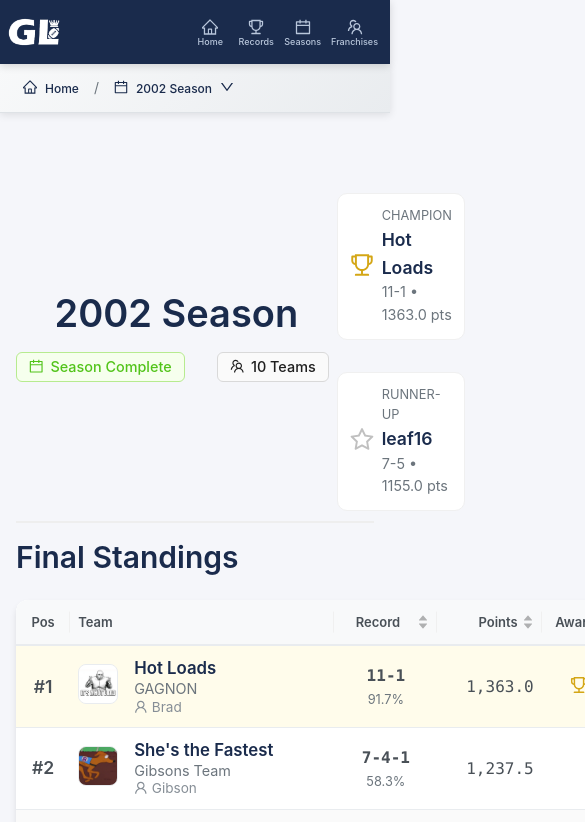
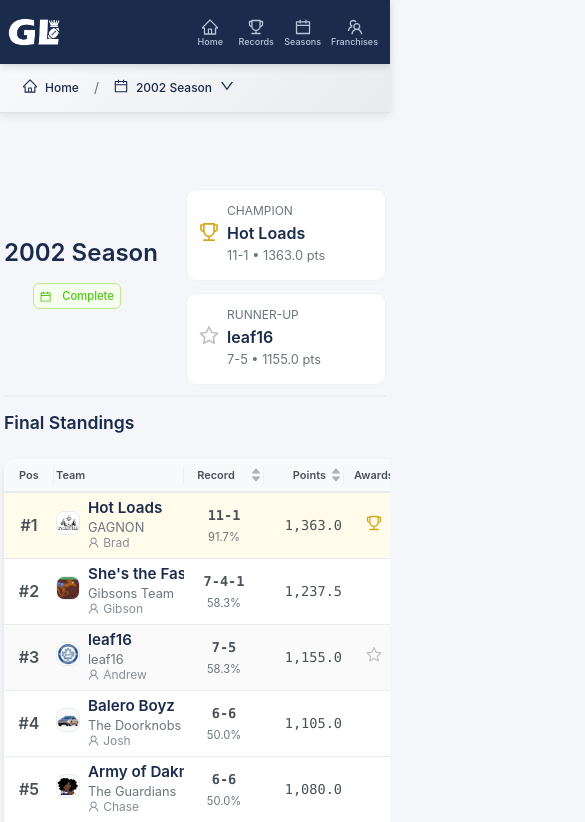
Before and after one commit to bsnooks/FantasyArchive, a React (Create React App) app in the folder frontend/: page /season/2002 in a window 390 px wide. Shown: the top 822 px of the page, 585 px wide, since content can reach past the window. Built offline with nearby package versions, Linux system fonts and the light colour scheme.

Commit message:
Clean up season pages mobile layout.

```diff
--- a/frontend/src/components/tables/SeasonStandingsTable.tsx
+++ b/frontend/src/components/tables/SeasonStandingsTable.tsx
@@ -42,13 +42,13 @@ const SeasonStandingsTable: React.FC<SeasonStandingsTableProps> = ({
     {
       title: 'Pos',
       key: 'standing',
-      width: 60,
+      width: 50,
       align: 'center',
       render: (record: Team) => (
         <span style={{
           fontWeight: 600,
           color: '#495057',
-          fontSize: '1.1rem'
+          fontSize: '1rem'
         }}>
           #{record.Standing}
         </span>
@@ -57,15 +57,16 @@ const SeasonStandingsTable: React.FC<SeasonStandingsTableProps> = ({
     {
       title: 'Team',
       key: 'team',
-      width: 300,
+      minWidth: 180,
+      ellipsis: true,
       render: (record: Team) => (
-        <Space size="middle">
+        <Space size="small">
           <FranchiseLogo
             franchiseId={record.FranchiseId}
             franchiseName={record.FranchiseName}
-            size="medium"
+            size="small"
           />
-          <div style={{ lineHeight: 1.2 }}>
+          <div style={{ lineHeight: 1.2, minWidth: 0 }}>
             {showActions ? (
               <FranchiseLink
                 franchiseId={record.FranchiseId}
@@ -76,7 +77,7 @@ const SeasonStandingsTable: React.FC<SeasonStandingsTableProps> = ({
                   fontWeight: 600,
                   color: '#1a2b4c',
                   textDecoration: 'none',
-                  fontSize: '1.05rem'
+                  fontSize: '0.95rem'
                 }}
               >
                 {record.FranchiseName}
@@ -85,24 +86,27 @@ const SeasonStandingsTable: React.FC<SeasonStandingsTableProps> = ({
               <span style={{
                 fontWeight: 600,
                 color: '#1a2b4c',
-                fontSize: '1.05rem'
+                fontSize: '0.95rem'
               }}>
                 {record.FranchiseName}
               </span>
             )}
             <div style={{
               color: '#6c757d',
-              fontSize: '0.9rem',
-              marginTop: '2px'
+              fontSize: '0.8rem',
+              marginTop: '2px',
+              whiteSpace: 'nowrap',
+              overflow: 'hidden',
+              textOverflow: 'ellipsis'
             }}>
               {record.TeamName}
             </div>
             <div style={{
               color: '#868e96',
-              fontSize: '0.85rem',
+              fontSize: '0.75rem',
               marginTop: '1px'
             }}>
-              <UserOutlined style={{ marginRight: '4px' }} />
+              <UserOutlined style={{ marginRight: '4px', fontSize: '0.7rem' }} />
               {record.Owner}
             </div>
           </div>
@@ -112,7 +116,7 @@ const SeasonStandingsTable: React.FC<SeasonStandingsTableProps> = ({
     {
       title: 'Record',
       key: 'record',
-      width: 120,
+      width: 80,
       align: 'center',
       sorter: (a: Team, b: Team) => {
         const winPctA = a.Wins / (a.Wins + a.Losses + a.Ties);
@@ -125,13 +129,13 @@ const SeasonStandingsTable: React.FC<SeasonStandingsTableProps> = ({
             fontFamily: 'Monaco, Consolas, monospace',
             fontWeight: 600,
             color: '#495057',
-            fontSize: '1rem'
+            fontSize: '0.85rem'
           }}>
             {record.Wins}-{record.Losses}
             {record.Ties > 0 && `-${record.Ties}`}
           </div>
           <div style={{
-            fontSize: '0.8rem',
+            fontSize: '0.7rem',
             color: '#6c757d',
             marginTop: '2px'
           }}>
@@ -143,7 +147,7 @@ const SeasonStandingsTable: React.FC<SeasonStandingsTableProps> = ({
     {
       title: 'Points',
       key: 'points',
-      width: 120,
+      width: 80,
       align: 'right',
       sorter: (a: Team, b: Team) => a.Points - b.Points,
       render: (record: Team) => (
@@ -152,7 +156,7 @@ const SeasonStandingsTable: React.FC<SeasonStandingsTableProps> = ({
           precision={1}
           valueStyle={{
             fontFamily: 'Monaco, Consolas, monospace',
-            fontSize: '1rem',
+            fontSize: '0.85rem',
             color: '#495057'
           }}
         />
@@ -161,19 +165,19 @@ const SeasonStandingsTable: React.FC<SeasonStandingsTableProps> = ({
     {
       title: 'Awards',
       key: 'awards',
-      width: 80,
+      width: 60,
       align: 'center',
       render: (record: Team) => (
         <Space>
           {record.Champion && (
             <TrophyOutlined
-              style={{ color: '#d4a615', fontSize: '18px' }}
+              style={{ color: '#d4a615', fontSize: '16px' }}
               title="Champion"
             />
           )}
           {record.SecondPlace && (
             <StarOutlined
-              style={{ color: '#c0c0c0', fontSize: '18px' }}
+              style={{ color: '#c0c0c0', fontSize: '16px' }}
               title="Runner-up"
             />
           )}
@@ -189,7 +193,7 @@ const SeasonStandingsTable: React.FC<SeasonStandingsTableProps> = ({
       rowKey="Id"
       loading={loading}
       pagination={false}
-      size="middle"
+      size="small"
       style={{
         background: 'white',
         borderRadius: 12,
@@ -201,7 +205,7 @@ const SeasonStandingsTable: React.FC<SeasonStandingsTableProps> = ({
         if (record.SecondPlace) return 'runner-up-row';
         return 'season-standings-row';
       }}
-      scroll={{ x: 600 }}
+      scroll={{ x: 400 }}
     />
   );
 };
--- a/frontend/src/components/tables/tables.css
+++ b/frontend/src/components/tables/tables.css
@@ -53,12 +53,38 @@
 
 @media (max-width: 768px) {
   .ant-table-tbody > tr > td {
-    padding: 12px 8px !important;
-    font-size: 14px;
+    padding: 8px 4px !important;
+    font-size: 13px;
   }
 
   .ant-table-thead > tr > th {
-    padding: 12px 8px !important;
-    font-size: 13px;
+    padding: 8px 4px !important;
+    font-size: 12px;
+  }
+
+  /* Ensure table doesn't cause horizontal overflow */
+  .ant-table-wrapper {
+    overflow-x: auto;
+  }
+
+  .ant-table {
+    min-width: 320px; /* Minimum width for mobile */
+  }
+
+  /* Compact spacing for mobile */
+  .ant-space-item {
+    margin-bottom: 2px !important;
   }
 }
+
+@media (max-width: 480px) {
+  .ant-table-tbody > tr > td {
+    padding: 6px 2px !important;
+    font-size: 12px;
+  }
+
+  .ant-table-thead > tr > th {
+    padding: 6px 2px !important;
+    font-size: 11px;
+  }
+}
--- a/frontend/src/pages/SeasonDetail.css
+++ b/frontend/src/pages/SeasonDetail.css
@@ -2,6 +2,7 @@
   max-width: 1200px;
   margin: 0 auto;
   padding: 2rem;
+  overflow-x: hidden; /* Prevent horizontal overflow */
 }
 
 .season-header {
@@ -20,18 +21,138 @@
   flex-wrap: wrap;
 }
 
+.champion-card,
+.runner-up-card {
+  flex: 1;
+  min-width: 200px;
+  max-width: 300px;
+}
+
+/* Hide/show tag text based on screen size */
+.tag-text-short {
+  display: none;
+}
+
+.tag-text-full {
+  display: inline;
+}
+
 .season-content {
   display: grid;
   gap: 2rem;
 }
 
+/* Mobile responsive improvements */
 @media (max-width: 768px) {
   .season-detail {
-    padding: 1rem;
+    padding: 1rem 0.5rem; /* Reduce side padding more aggressively */
+    max-width: 100vw; /* Ensure we don't exceed viewport width */
+  }
+
+  .season-header {
+    margin-bottom: 1.5rem;
+  }
+
+  .season-title {
+    margin-bottom: 1.5rem;
   }
 
   .season-champions {
     flex-direction: column;
     align-items: center;
+    gap: 0.75rem;
+  }
+
+  .champion-card,
+  .runner-up-card {
+    width: 100%;
+    max-width: 280px;
+    margin-bottom: 0;
+  }
+
+  .season-content {
+    gap: 1.5rem;
+  }
+
+  /* Show short tag text on mobile */
+  .tag-text-full {
+    display: none;
+  }
+
+  .tag-text-short {
+    display: inline;
+  }
+
+  /* Ensure statistics cards don't cause overflow */
+  .season-stats .ant-row {
+    margin-left: -8px !important;
+    margin-right: -8px !important;
+  }
+
+  .season-stats .ant-col {
+    padding-left: 8px !important;
+    padding-right: 8px !important;
+  }
+
+  /* Ensure titles don't cause overflow */
+  .season-detail h1 {
+    font-size: 1.75rem !important;
+    line-height: 1.2;
+    word-break: break-word;
+    text-align: center;
+  }
+
+  .season-detail h2 {
+    font-size: 1.25rem !important;
+    line-height: 1.3;
+  }
+
+  /* Compact champion cards */
+  .season-champions .ant-card {
+    width: 100%;
+    max-width: 280px;
+  }
+
+  /* Ensure Space component wraps properly */
+  .season-title .ant-space {
+    flex-wrap: wrap;
+    justify-content: center;
   }
 }
+
+@media (max-width: 480px) {
+  .season-detail {
+    padding: 0.75rem 0.25rem; /* Even tighter padding for very small screens */
+  }
+
+  .season-detail h1 {
+    font-size: 1.5rem !important;
+  }
+
+  .season-detail h2 {
+    font-size: 1.1rem !important;
+  }
+
+  /* Further reduce gutter on very small screens */
+  .season-stats .ant-row {
+    margin-left: -4px !important;
+    margin-right: -4px !important;
+  }
+
+  .season-stats .ant-col {
+    padding-left: 4px !important;
+    padding-right: 4px !important;
+  }
+
+  /* More compact champion cards */
+  .champion-card,
+  .runner-up-card {
+    max-width: 100%;
+  }
+
+  /* Smaller tag text */
+  .ant-tag {
+    font-size: 0.7rem !important;
+    padding: 2px 6px !important;
+  }
+}
--- a/frontend/src/pages/SeasonDetail.tsx
+++ b/frontend/src/pages/SeasonDetail.tsx
@@ -77,19 +77,32 @@ const SeasonDetail: React.FC = () => {
           <Title level={1} style={{ marginBottom: 0, color: '#1a2b4c' }}>
             {season.Name}
           </Title>
-          <Space size="large" style={{ marginTop: '1rem' }}>
+          <Space
+            size="middle"
+            wrap
+            style={{
+              marginTop: '1rem',
+              justifyContent: 'center',
+              width: '100%'
+            }}
+          >
             <Tag
               color={season.IsActive ? 'processing' : 'success'}
               icon={<CalendarOutlined />}
-              style={{ padding: '4px 12px', fontSize: '0.9rem' }}
+              style={{
+                padding: '4px 8px',
+                fontSize: '0.8rem',
+                display: 'flex',
+                alignItems: 'center',
+                gap: '4px'
+              }}
             >
-              {season.IsActive ? `Week ${season.CurrentWeek} - In Progress` : 'Season Complete'}
-            </Tag>
-            <Tag
-              icon={<TeamOutlined />}
-              style={{ padding: '4px 12px', fontSize: '0.9rem' }}
-            >
-              {season.Teams.length} Teams
+              <span className="tag-text-full">
+                {season.IsActive ? `Week ${season.CurrentWeek} - In Progress` : 'Season Complete'}
+              </span>
+              <span className="tag-text-short">
+                {season.IsActive ? `Week ${season.CurrentWeek}` : 'Complete'}
+              </span>
             </Tag>
           </Space>
         </div>
@@ -97,11 +110,11 @@ const SeasonDetail: React.FC = () => {
         {(champion || runnerUp) && (
           <div className="season-champions">
             {champion && (
-              <Card size="small" style={{ marginBottom: '1rem' }}>
-                <Space>
-                  <TrophyOutlined style={{ color: '#d4a615', fontSize: '24px' }} />
-                  <div>
-                    <div style={{ fontSize: '0.8rem', color: '#6c757d', textTransform: 'uppercase' }}>
+              <Card size="small" className="champion-card">
+                <Space size="small">
+                  <TrophyOutlined style={{ color: '#d4a615', fontSize: '20px' }} />
+                  <div style={{ minWidth: 0, flex: 1 }}>
+                    <div style={{ fontSize: '0.75rem', color: '#6c757d', textTransform: 'uppercase' }}>
                       Champion
                     </div>
                     <FranchiseLink
@@ -113,12 +126,22 @@ const SeasonDetail: React.FC = () => {
                         fontWeight: 600,
                         color: '#1a2b4c',
                         textDecoration: 'none',
-                        fontSize: '1.1rem'
+                        fontSize: '1rem',
+                        display: 'block',
+                        whiteSpace: 'nowrap',
+                        overflow: 'hidden',
+                        textOverflow: 'ellipsis'
                       }}
                     >
                       {champion.FranchiseName}
                     </FranchiseLink>
-                    <div style={{ color: '#6c757d', fontSize: '0.9rem' }}>
+                    <div style={{
+                      color: '#6c757d',
+                      fontSize: '0.8rem',
+                      whiteSpace: 'nowrap',
+                      overflow: 'hidden',
+                      textOverflow: 'ellipsis'
+                    }}>
                       {champion.Wins}-{champion.Losses}
                       {champion.Ties > 0 && `-${champion.Ties}`} • {champion.Points.toFixed(1)} pts
                     </div>
@@ -127,11 +150,11 @@ const SeasonDetail: React.FC = () => {
               </Card>
             )}
             {runnerUp && (
-              <Card size="small">
-                <Space>
-                  <StarOutlined style={{ color: '#c0c0c0', fontSize: '24px' }} />
-                  <div>
-                    <div style={{ fontSize: '0.8rem', color: '#6c757d', textTransform: 'uppercase' }}>
+              <Card size="small" className="runner-up-card">
+                <Space size="small">
+                  <StarOutlined style={{ color: '#c0c0c0', fontSize: '20px' }} />
+                  <div style={{ minWidth: 0, flex: 1 }}>
+                    <div style={{ fontSize: '0.75rem', color: '#6c757d', textTransform: 'uppercase' }}>
                       Runner-up
                     </div>
                     <FranchiseLink
@@ -143,12 +166,22 @@ const SeasonDetail: React.FC = () => {
                         fontWeight: 600,
                         color: '#1a2b4c',
                         textDecoration: 'none',
-                        fontSize: '1.1rem'
+                        fontSize: '1rem',
+                        display: 'block',
+                        whiteSpace: 'nowrap',
+                        overflow: 'hidden',
+                        textOverflow: 'ellipsis'
                       }}
                     >
                       {runnerUp.FranchiseName}
                     </FranchiseLink>
-                    <div style={{ color: '#6c757d', fontSize: '0.9rem' }}>
+                    <div style={{
+                      color: '#6c757d',
+                      fontSize: '0.8rem',
+                      whiteSpace: 'nowrap',
+                      overflow: 'hidden',
+                      textOverflow: 'ellipsis'
+                    }}>
                       {runnerUp.Wins}-{runnerUp.Losses}
                       {runnerUp.Ties > 0 && `-${runnerUp.Ties}`} • {runnerUp.Points.toFixed(1)} pts
                     </div>
```
